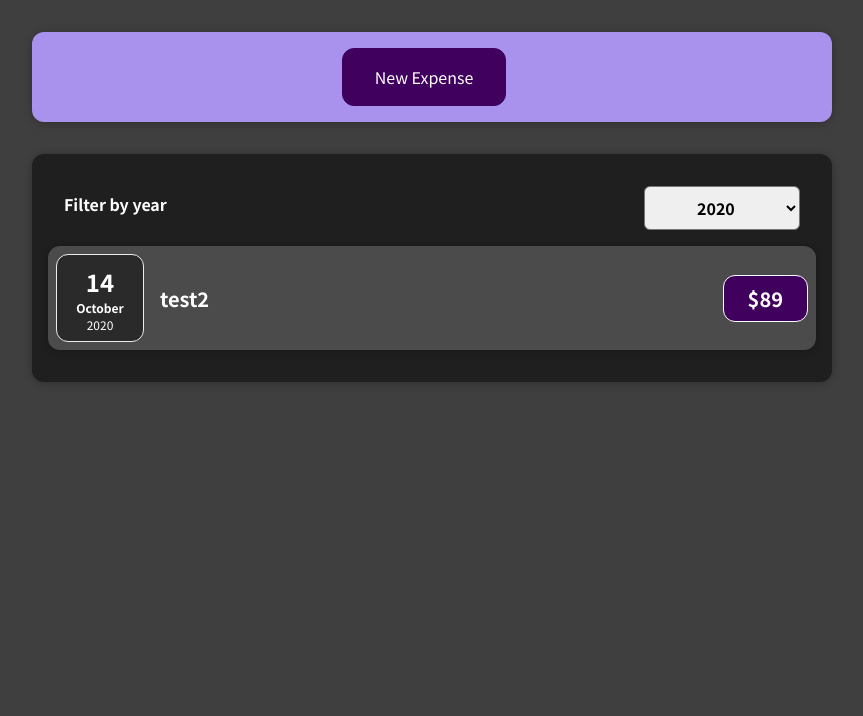
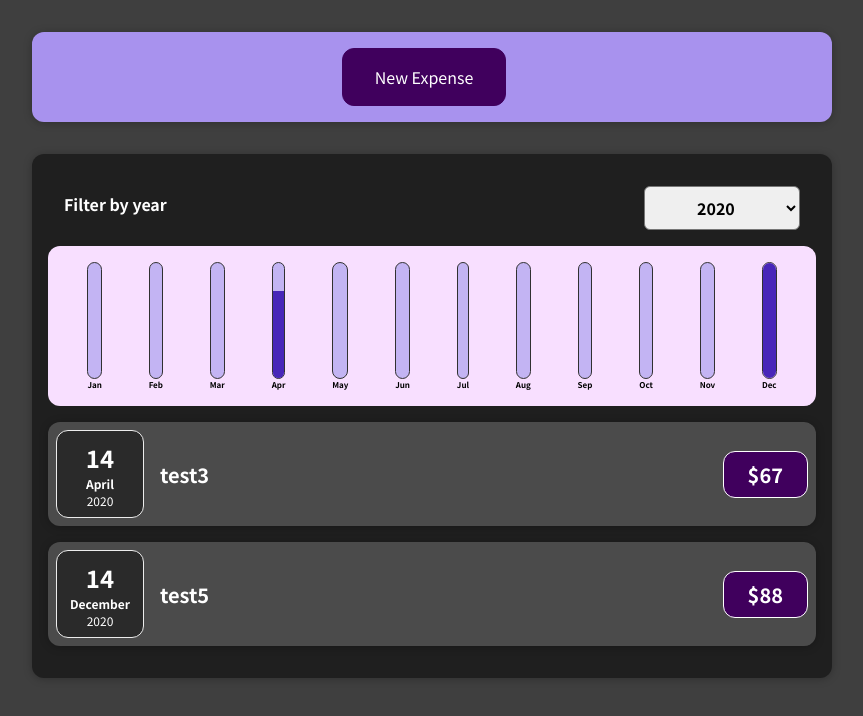
Before and after one commit to CassieZAHNG/React-cal-expense, a React (Create React App) app: page / in a window 1280 px wide. Shown: the top 716 px of the page, without its empty margins (208-1071 px from the left). Built offline with nearby package versions, Linux system fonts and the light colour scheme.

Commit message:
adding graph

```diff
--- a/src/App.js
+++ b/src/App.js
@@ -4,9 +4,11 @@ import { useState } from 'react';
 
 function App() {
   const defaultExpense = [
-    { id: '1', title: 'test1', date: new Date(2021, 7, 14), amount: '879' },
-    { id: '2', title: 'test1', date: new Date(2019, 7, 14), amount: '8' },
-    { id: '3', title: 'test2', date: new Date(2020, 9, 14), amount: '89' }
+    { id: '1', title: 'test1', date: new Date(2021, 7, 14), amount: '89' },
+    { id: '2', title: 'test2', date: new Date(2019, 6, 14), amount: '80' },
+    { id: '3', title: 'test3', date: new Date(2020, 3, 14), amount: '67' },
+    { id: '4', title: 'test4', date: new Date(2019, 5, 14), amount: '82' },
+    { id: '5', title: 'test5', date: new Date(2020, 11, 14), amount: '88' }
   ];
   //fiter array
   // const filterHelper = (arr, selectYear) => {
--- /dev/null
+++ b/src/components/CharBar.css
@@ -0,0 +1,30 @@
+.chart-bar {
+  height: 100%;
+  display: flex;
+  flex-direction: column;
+  align-items: center;
+}
+
+.chart-bar__inner {
+  height: 100%;
+  width: 100%;
+  border: 1px solid #313131;
+  border-radius: 12px;
+  background-color: #c3b4f3;
+  overflow: hidden;
+  display: flex;
+  flex-direction: column;
+  justify-content: flex-end;
+}
+
+.chart-bar__fill {
+  background-color: #4826b9;
+  width: 100%;
+  transition: all 0.3s ease-out;
+}
+
+.chart-bar__label {
+  font-weight: bold;
+  font-size: 0.5rem;
+  text-align: center;
+}
--- /dev/null
+++ b/src/components/CharBar.js
@@ -0,0 +1,18 @@
+import './CharBar.css';
+const CharBar = props => {
+  let barHeight = '0%';
+  if (props.maxValue > 0) {
+    barHeight = Math.round((props.value / props.maxValue) * 100) + '%';
+  }
+
+  return (
+    <div className='chart-bar'>
+      <div className='chart-bar__inner'>
+        <div className='chart-bar__fill' style={{ height: barHeight }}></div>
+      </div>
+      <div className='chart-bar__label'>{props.label}</div>
+    </div>
+  );
+};
+
+export default CharBar;
--- /dev/null
+++ b/src/components/Chart.css
@@ -0,0 +1,9 @@
+.chart {
+  padding: 1rem;
+  border-radius: 12px;
+  background-color: #f8dfff;
+  text-align: center;
+  display: flex;
+  justify-content: space-around;
+  height: 10rem;
+}
--- /dev/null
+++ b/src/components/Chart.js
@@ -0,0 +1,21 @@
+import './Chart.css';
+import CharBar from './CharBar';
+
+const Chart = props => {
+  const valueArr = props.dataPoints.map(dataPoint => dataPoint.value);
+  const maxValue = Math.max(...valueArr);
+  return (
+    <div className='chart'>
+      {props.dataPoints.map(dataPoint => (
+        <CharBar
+          key={dataPoint.label}
+          value={dataPoint.value}
+          maxValue={maxValue}
+          label={dataPoint.label}
+        />
+      ))}
+    </div>
+  );
+};
+
+export default Chart;
--- a/src/components/Expense.js
+++ b/src/components/Expense.js
@@ -3,6 +3,7 @@ import './Expense.css';
 import Card from './Card';
 import { useState } from 'react';
 import ExpenseFilter from './filterExpense/ExpenseFilter';
+import ExpenseChart from './ExpenseChart';
 
 function Expense(props) {
   const [Year, setYear] = useState('2020');
@@ -16,6 +17,7 @@ function Expense(props) {
   return (
     <Card className='expenses'>
       <ExpenseFilter selected={Year} onChangeFilter={changeFilterHandler} />
+      <ExpenseChart expenses={filteredArr} />
       <ExpenseList items={filteredArr} />
     </Card>
   );
--- /dev/null
+++ b/src/components/ExpenseChart.js
@@ -0,0 +1,63 @@
+import Chart from './Chart';
+
+const ExpenseChart = props => {
+  const chartDataPoints = [
+    {
+      label: 'Jan',
+      value: 0
+    },
+    {
+      label: 'Feb',
+      value: 0
+    },
+    {
+      label: 'Mar',
+      value: 0
+    },
+    {
+      label: 'Apr',
+      value: 0
+    },
+    {
+      label: 'May',
+      value: 0
+    },
+    {
+      label: 'Jun',
+      value: 0
+    },
+    {
+      label: 'Jul',
+      value: 0
+    },
+
+    {
+      label: 'Aug',
+      value: 0
+    },
+    {
+      label: 'Sep',
+      value: 0
+    },
+    {
+      label: 'Oct',
+      value: 0
+    },
+    {
+      label: 'Nov',
+      value: 0
+    },
+    {
+      label: 'Dec',
+      value: 0
+    }
+  ];
+  for (const expense of props.expenses) {
+    const monthIndex = expense.date.getMonth(); //starting at 0 => Jan => 0
+    chartDataPoints[monthIndex].value += expense.amount;
+  }
+
+  return <Chart dataPoints={chartDataPoints} />;
+};
+
+export default ExpenseChart;
--- a/src/components/newExpense/ExpenseForm.js
+++ b/src/components/newExpense/ExpenseForm.js
@@ -20,7 +20,7 @@ const ExpenseForm = props => {
     event.preventDefault();
     const expenseData = {
       title: enteredTitle,
-      amount: enteredAmount,
+      amount: +enteredAmount,
       date: new Date(enteredDate)
     };
     props.onSaveData(expenseData);
```
Also changed, not shown: 1 other file (tests, documents, lock files or other folders).
